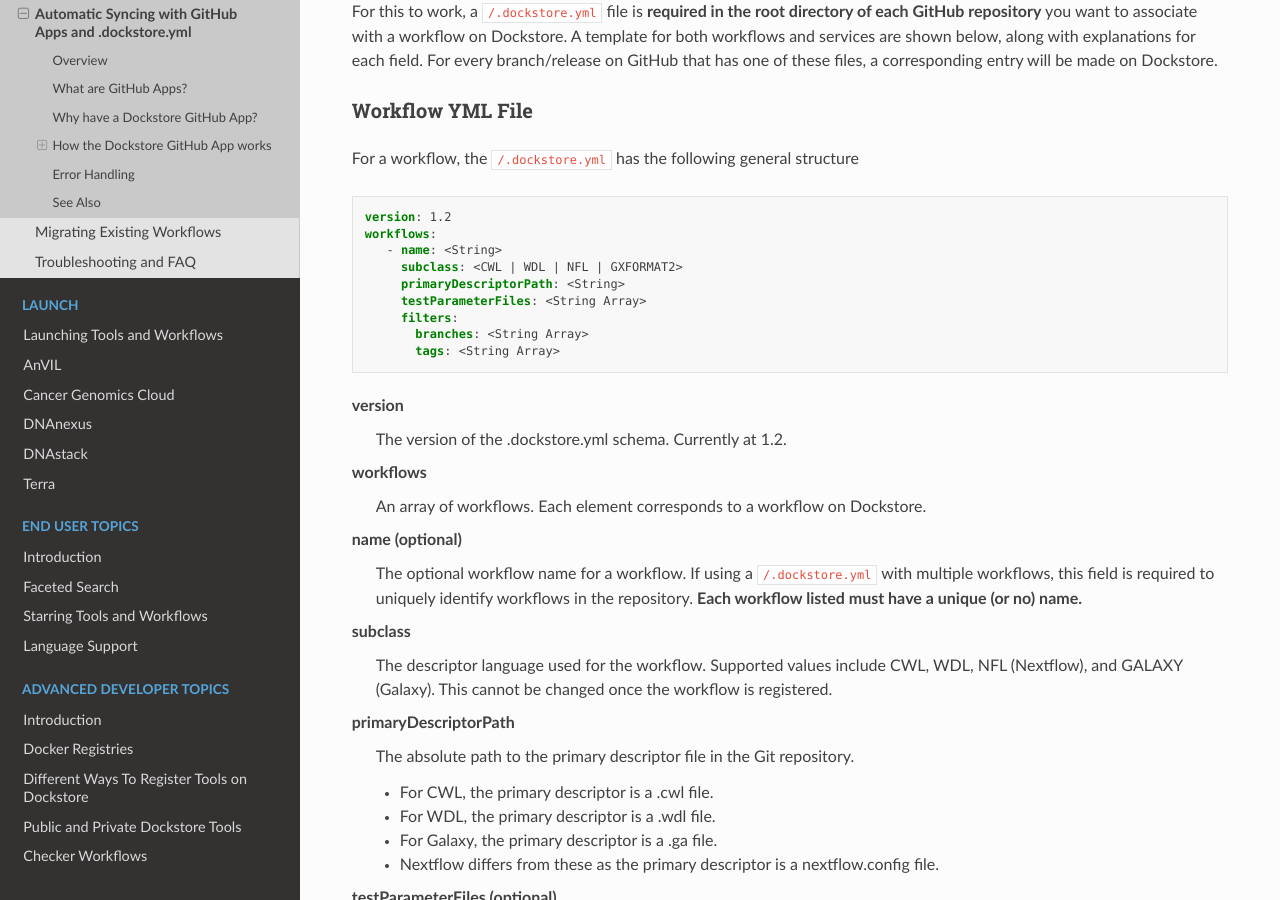
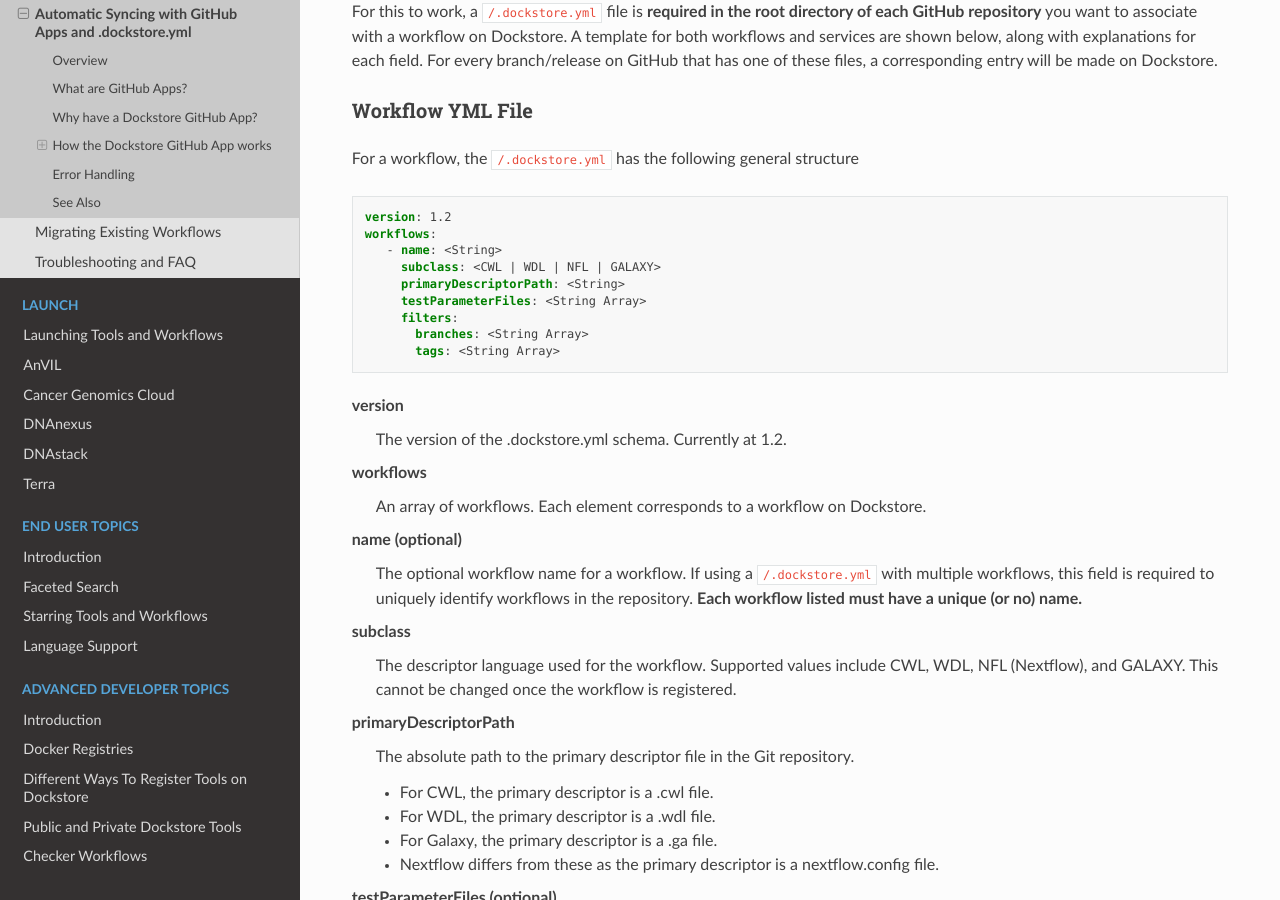
Before and after one commit to dockstore/dockstore-documentation, a Sphinx documentation site: the page built from docs/getting-started/github-apps/github-apps.rst, in a window 1280 px wide and 900 px high, scrolled down 1032 px. Built offline with Sphinx 7.4.7 and the Read the Docs theme 2.0.0, drawn with Linux system fonts in a browser that asks for light colours; some of the changed lines change nothing that is shown; some of the changed text lies outside the part shown.

Commit message:
add filters example; correct GALAXY subclass string

```diff
--- a/docs/getting-started/github-apps/github-apps.rst
+++ b/docs/getting-started/github-apps/github-apps.rst
@@ -67,7 +67,7 @@
    version: 1.2
    workflows:
       - name: <String>
-        subclass: <CWL | WDL | NFL | GXFORMAT2>
+        subclass: <CWL | WDL | NFL | GALAXY>
         primaryDescriptorPath: <String>
         testParameterFiles: <String Array>
         filters:
@@ -83,7 +83,7 @@
     this field is required to uniquely identify workflows in the repository.
     **Each workflow listed must have a unique (or no) name.**
 subclass
-    The descriptor language used for the workflow. Supported values include CWL, WDL, NFL (Nextflow), and GALAXY (Galaxy). This cannot be changed once the workflow is registered.
+    The descriptor language used for the workflow. Supported values include CWL, WDL, NFL (Nextflow), and GALAXY. This cannot be changed once the workflow is registered.
 primaryDescriptorPath
     The absolute path to the primary descriptor file in the Git repository.
 
@@ -133,6 +133,12 @@
         primaryDescriptorPath: /runLocalAligner.cwl
         testParameterFiles:
             - /test/localAligner.cwl.json
+        filters:
+            branches:
+                - develop
+                - master
+            tags:
+                - /localaligner\/.*/
 
 A common pattern seen on Dockstore is GitHub repositories that store many workflows. The above ``.dockstore.yml``
 has two entries for workflows. Notice that each entry uses a different name. Names are required if you want
```
